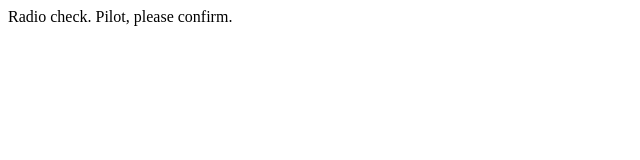
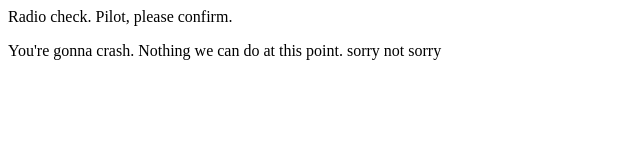
Before and after one commit to onesirian/communication-log, a plain HTML site: page index.html in a window 1280 px wide. Shown: the whole page, without its empty margins (0-640 px from the left). Drawn offline with Linux system fonts and the light colour scheme.

Commit message:
add personal message

```diff
--- a/index.html
+++ b/index.html
@@ -1,5 +1,7 @@
 <html>
 <body>
    <p>Radio check. Pilot, please confirm.</p>
+   <p>You're gonna crash. Nothing we can do at this point.  sorry not sorry</p>
+
 </body>
 </html>
```
